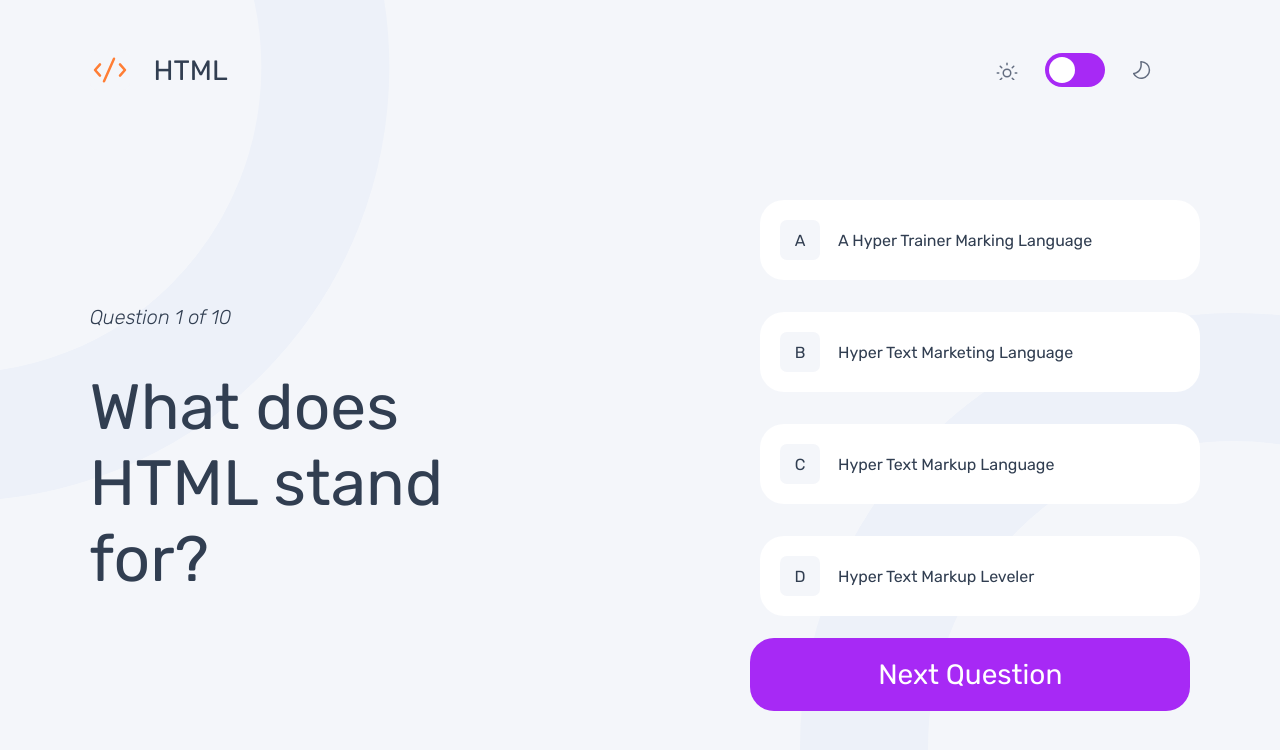
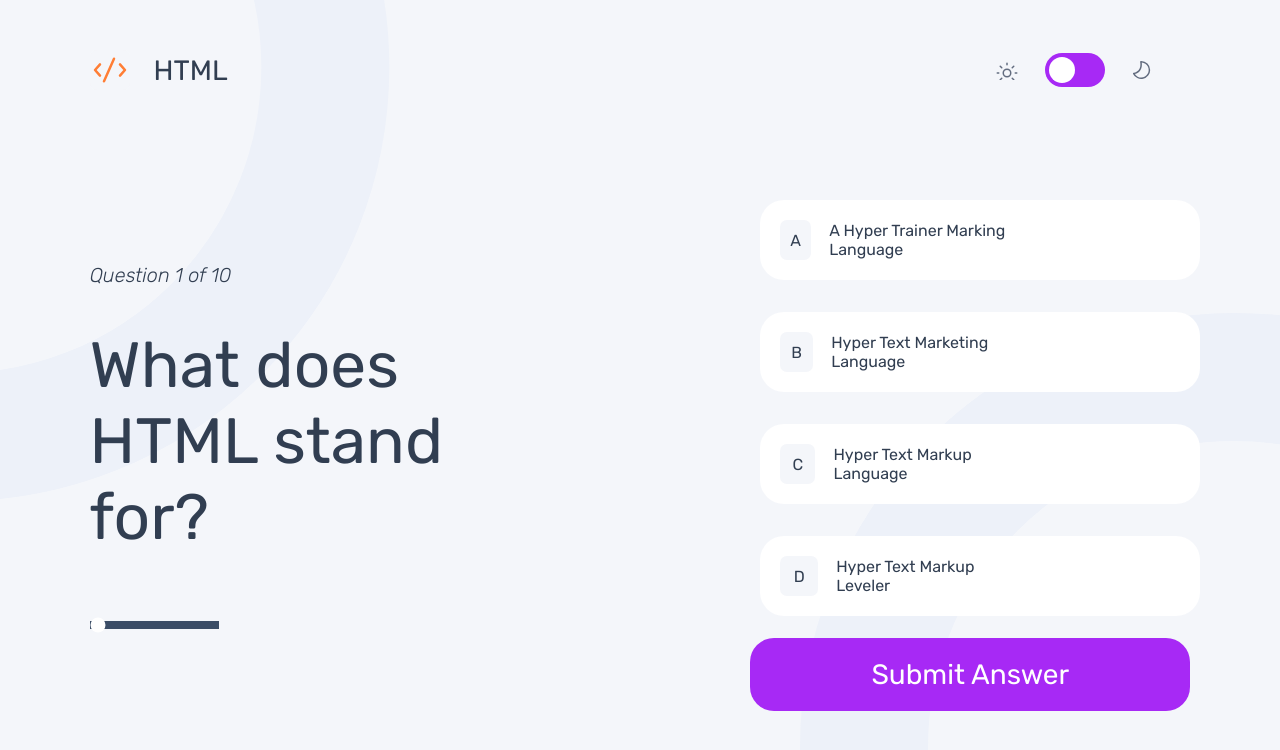
Before and after one commit to Daniel054311/frontendQuizApp_, a React (Vite) app: page /questions/1 in a window 1280 px wide. Shown: the top 750 px of the page. Built offline with nearby package versions, Linux system fonts and the light colour scheme.

Commit message:
modified the check correct answer styles

```diff
--- a/src/header/header.styles.ts
+++ b/src/header/header.styles.ts
@@ -57,21 +57,35 @@ li {
   border: none; /* Remove the border from the default style */
 }
 
+li:active{
+
+    color:${({theme}) => theme.color.spanActive};
+    border:2px solid  #A729F5;
+}
+
 li.correct {
+  position: relative;
   border: 2px solid  ${({ theme }) => theme.border.correctEffect};
 }
-li.correct img{
+li.correct picture{
+  z-index: 5;
+  position: fixed;
+  background-repeat:no-repeat;
+  background-size:cover;
   background-image: url(${({theme}) => theme.backgroundimg.correctEffect});
+}
+li.wrong picture{
+  z-index: 5;
+  position: fixed;
+  background-repeat:no-repeat;
+  background-size:cover;
+  background-image: url(${({theme}) => theme.backgroundimg.wrongEffect});
 }
 
 li.wrong {
+  position: relative;
   border: 2px solid ${({ theme }) => theme.border.wrongEffect};
 }
-
-li.wrong img{
-  border: 2px solid   background-image: url(${({theme}) => theme.backgroundimg.wrongEffect});
-}
-
 
 
 span{
--- a/src/pages/QuestionsPage.tsx
+++ b/src/pages/QuestionsPage.tsx
@@ -94,12 +94,15 @@ const QuestionsPage: React.FC = () => {
     } else {
       if (optionSelected) {
         setOptionSelected(false);
-        setCurrentQuestionIndex((prevIndex) => prevIndex + 1);
-        setButtonClicked(false);
+      setCurrentQuestionIndex((prevIndex) => prevIndex + 1);
+      setButtonClicked(false);
+      setRangeValue((prevValue) => prevValue + 1);
       }
 
     }
   };
+
+const [rangeValue, setRangeValue] = useState<number>(0);
 
   const TOTAL_QUESTIONS = questions.length;
   const currentQuestion = questions[currentQuestionIndex];
@@ -114,6 +117,19 @@ const QuestionsPage: React.FC = () => {
               Question {currentQuestionIndex + 1} of {TOTAL_QUESTIONS}
             </ItalicP>
             <p>{` ${currentQuestion.question}`}</p>
+            <div>
+            <input
+            className="slidder"
+              type="range"
+              id="vol"
+              name="vol"
+              min="0"
+              max={TOTAL_QUESTIONS}
+              value={rangeValue}
+              onChange={(e) => setRangeValue(parseInt(e.target.value, 10))}
+            />
+            </div>
+
           </LeftContainer>
           <ul>
             {currentQuestion.options.map((option, index) => (
@@ -129,12 +145,14 @@ const QuestionsPage: React.FC = () => {
             : "")
              }`}
          >
+
                 <span className="alphabet">{alphabet[index]}</span>
+
                 <div className="option">{option} </div>
-
+                <picture  style={{width:"20px",height:"20px",marginLeft:"30%"}}><img src="" alt="" /></picture>
               </li>
             ))}
-            <button onClick={handleNextQuestion}>Next Question</button>
+            <button onClick={handleNextQuestion}>Submit Answer</button>
           </ul>
         </QPageWrapper>
       ) : (
--- a/src/pages/QuetionsPage.styles.ts
+++ b/src/pages/QuetionsPage.styles.ts
@@ -1,8 +1,8 @@
 import styled, { DefaultTheme } from "styled-components";
 
-interface SpanContainerProps {
-   isCorrect?: boolean;
- }
+interface LeftContainerProps {
+   value: number; // Add the 'value' prop to the interface
+}
 
 export const QPageWrapper = styled.div`
 display: grid;
@@ -18,38 +18,21 @@ font-family: 'Rubik', sans-serif;
 
    }
 `;
-export const LeftContainer = styled.div`
+export const LeftContainer = styled.div<LeftContainerProps>`
 justify-content:center;
 gap:40px;
 display:flex;
 flex-direction:column;
 font-size:36px;
 
+div .slidder{
+   -webkit-appearance: none;
+   accent-color: white;
+   cursor: pointer;
+   height: 8px;
+   background-color: #3B4D66;
+   background-size: 30% 100%;
+   background-repeat: no-repeat;
+}
+
 `;
-
-// export const SpanContainer = styled.span`
-// display:flex;
-// justify-content:center;
-// align-items:center;
-// border-radius:7px;
-// color:#313E51;
-// background-color:#F4F6FA;
-// height:40px;
-// width:40px;
-
-// &:active {
-//    color:#FFFF;
-//    background-color: #A729F5;
-//  }
-//  &:hover {
-//    color:#A729F5;
-//    background-color: #F6E7FF;
-//  }
-
-// `;
-
-// export const Buttons = styled.button`
-// padding:20px;
-// border-radius:24px;
-
-// `;
```
